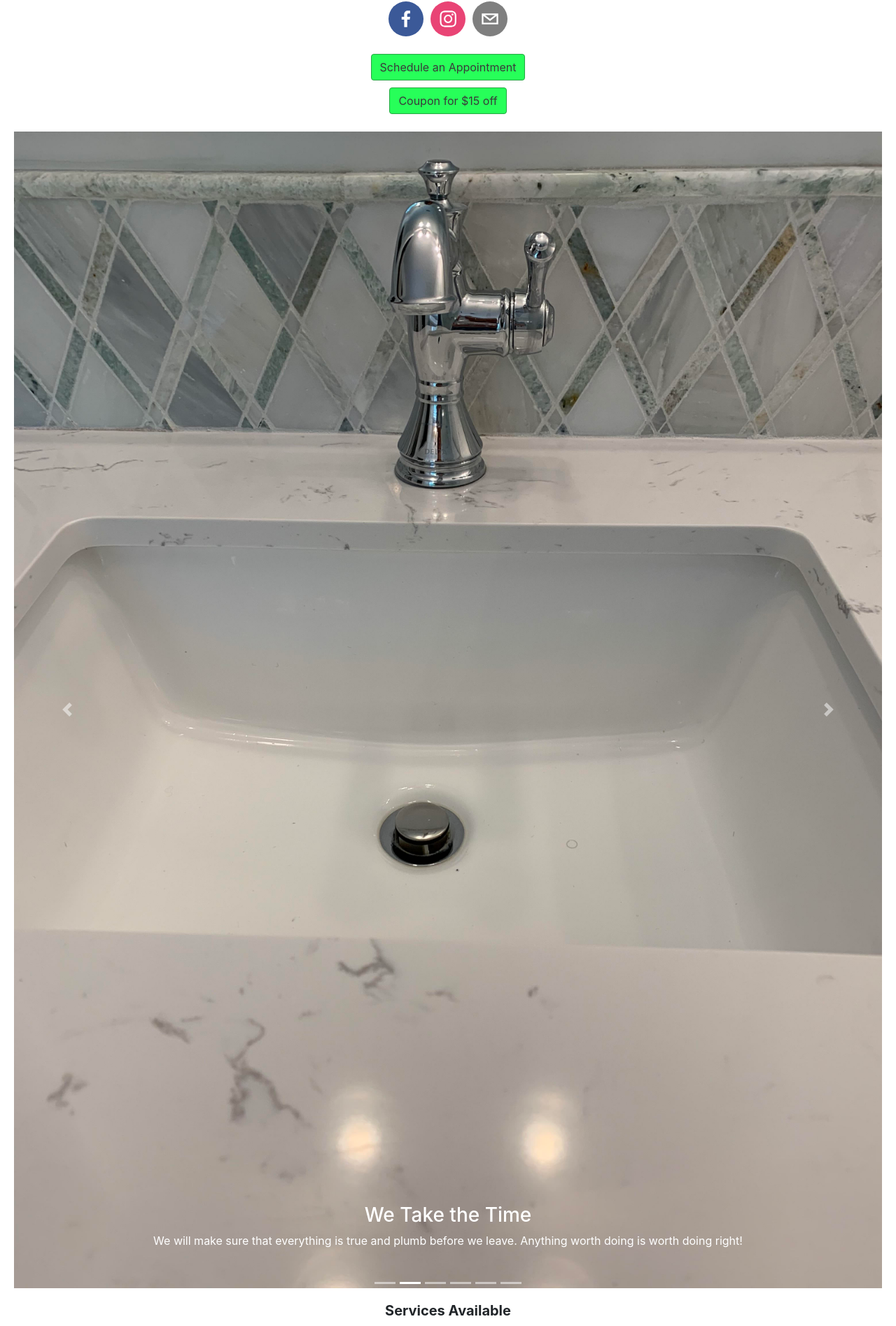
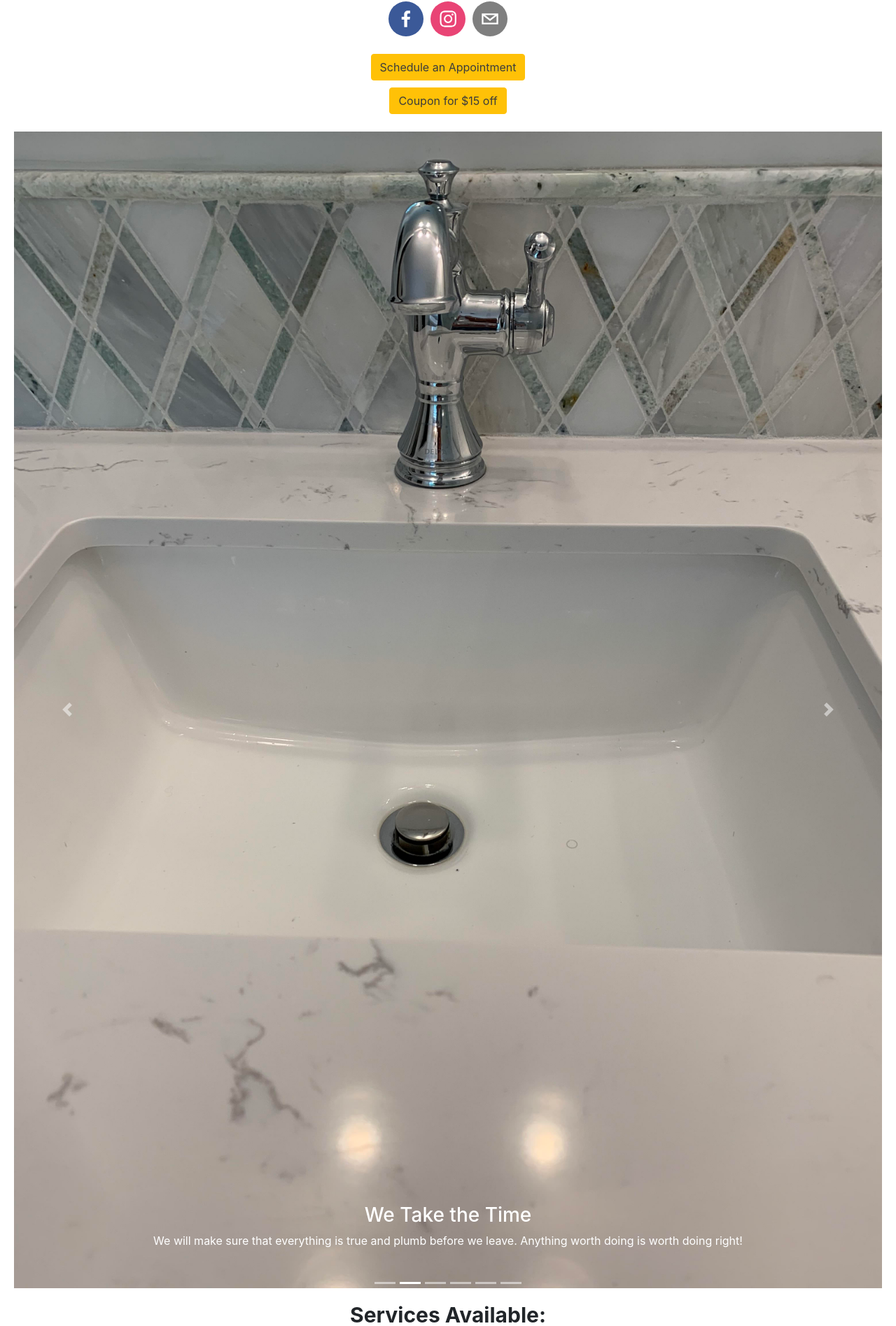
Before and after one commit to alehr45/true-plumb, a React (Create React App) app: page / in a window 1280 px wide. Shown: the part 555-2450 px from the top of the page at 70% size. Built offline with nearby package versions, Linux system fonts and the light colour scheme.

Commit message:
css styling

```diff
--- a/src/components/Home.js
+++ b/src/components/Home.js
@@ -41,14 +41,14 @@ function Home() {
         <div>
           <Button
             className="callnow"
-            variant="success"
+            variant="warning"
             href="tel:+1-423-305-8212"
           >
             Schedule an Appointment
           </Button>{" "}
         </div>
         <div>
-          <Button className="button3" variant="success">
+          <Button className="button3" variant="warning">
             <span>Coupon for $15 off</span>
           </Button>
         </div>
@@ -122,19 +122,19 @@ function Home() {
         </Carousel.Item>
       </Carousel>
 
-      <h5 className="services">Services Available</h5>
+      <h5 className="services">Services Available:</h5>
       <ul className="serviceslist">
-        <li>Toilet Repair</li>
+      <li>Remodels</li>
+      <li>Leak repair</li>
+      <li>Toilet Repair</li>
+      <li>Sink Repair</li>
         <li>Shower Repair</li>
-        <li>Tankless Water Heaters Installation/Repair</li>
-        <li>Water Heater Tank Repair/Replacement</li>
-        <li>Sink Repair</li>
         <li>Faucet Repair</li>
         <li>Garbage Disposals</li>
         <li>Water Main Replacement</li>
-        <li>Remodels</li>
+        <li>Water Heater Tank Repair/Replacement</li>
         <li>Complete Plumbing repairs & solutions</li>
-        <li>Leak repair</li>
+        <li>Tankless Water Heaters Installation/Repair</li>
       </ul>
 
       <a href={coupon} target="_blank" rel="noreferrer"></a>
--- a/src/index.css
+++ b/src/index.css
@@ -32,15 +32,15 @@ code {
   padding-top: 20px;
 }
 .services {
-  font-size: 20px;
+  font-size: 30px;
  font-weight: 700;
 }
 
-.button3.btn.btn-success {
+.button3.btn.btn-warning {
   margin-top: 10px;
   margin-bottom: 5px;
-  background-color:  #27ff59;
-  color: rgb(58, 58, 58);
+
+  color: rgb(60, 60, 60);
 
 }
 
@@ -51,10 +51,10 @@ code {
   padding-bottom: 30px;
 }
 
-.callnow.btn.btn-success{
+.callnow.btn.btn-warning{
   margin-top: 20px;
-  background-color:#27ff59;
-  color: rgb(58, 58, 58);
+
+  color: rgb(60, 60, 60);
 }
 
 .social {
@@ -64,4 +64,5 @@ code {
 
 .pic{
   width: 100%;
+
 }
```
